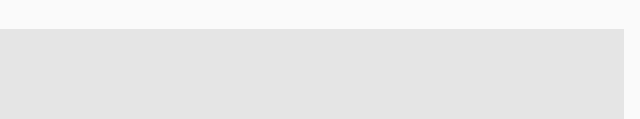
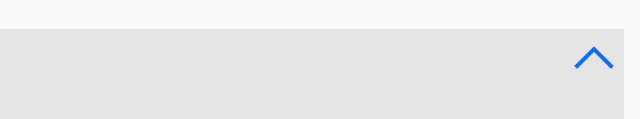
Before and after one commit to tonghoangvu/your-css, a plain HTML site: page index.html in a window 1280 px wide. Shown: the part 688-807 px from the top of the page, 640-1280 px from the left. Drawn offline with Linux system fonts and the light colour scheme.

Commit message:
Add back to top component

```diff
--- a/css/components.css
+++ b/css/components.css
@@ -1,3 +1,19 @@
+.back-to-top {
+    font-size: 2rem;
+    border: solid var(--primary-color);
+    border-width: 0 var(--bold-thickness) var(--bold-thickness) 0;
+    display: inline-block;
+    padding: 0.75rem;
+    position: fixed;
+    right: 2rem;
+    bottom: 2rem;
+    transform: rotate(-135deg);
+    -webkit-transform: rotate(-135deg);
+    -moz-transform: rotate(-135deg);
+    -ms-transform: rotate(-135deg);
+    -o-transform: rotate(-135deg);
+}
+
 .spinner {
     display: inline-block;
     width: 1.5rem;
--- a/index.html
+++ b/index.html
@@ -19,6 +19,8 @@
     <script src="index.js" defer></script>
 </head>
 <body class="m1">
+    <a href="#" class="back-to-top"></a>
+
     <div class="mb2">
         <h1 class="text-primary">
             Heading 1<span class="ml1 spinner"></span>
```
